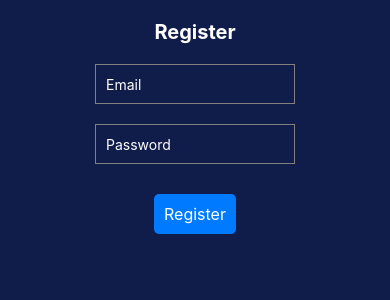
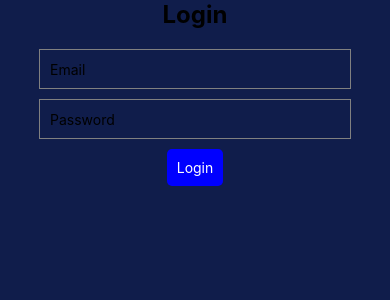
Before and after one commit to acajvan/b-tesla-app, a React Native app: screen /Login in a window 390 px wide. Before the commit this address had no page. Shown: the top 300 px of the page. Built offline with nearby package versions, Linux system fonts and the light colour scheme; what expo-localization would draw is missing.

Commit message:
full implementation of basic login and registration

```diff
--- a/App.js
+++ b/App.js
@@ -6,6 +6,7 @@ import MainScreen from './src/screens/MainScreen';
 import TicketCreationScreen from './src/screens/TicketCreationScreen';
 import viewTicketsScreen from "./src/screens/ViewTicketsScreen";
 import Register from "./src/screens/Register";
+import Login from "./src/screens/Login";
 import { LanguageProvider } from "./src/components/LanguageContext";
 
 
@@ -26,6 +27,7 @@ const App = () => {
           <NavigationContainer theme={DarkTheme}>
             <Stack.Navigator screenOptions={{headerShown: false, animation: "slide_from_right" }} initialRouteName="Register">
                 <Stack.Screen name="Register" component={Register} />
+                <Stack.Screen name="Login" component={Login} />
                 <Stack.Screen name="Main" component={MainScreen} />
                 <Stack.Screen name="CreateTicket" component={TicketCreationScreen} />
                 <Stack.Screen name="ViewTicket" component={viewTicketsScreen} />
--- a/src/screens/Login.js
+++ b/src/screens/Login.js
@@ -0,0 +1,112 @@
+import AsyncStorage from '@react-native-async-storage/async-storage';
+import { useNavigation } from '@react-navigation/native';
+import { StatusBar } from 'expo-status-bar'
+import React, { useState } from 'react'
+import { View, Text, TextInput, TouchableOpacity, StyleSheet } from 'react-native';
+import { SafeAreaView } from 'react-native-safe-area-context'
+
+const Login = () => {
+
+    const [email, setEmail] = useState('');
+    const [password, setPassword] = useState('');
+    const [error, setError] = useState('');
+    const navigation = useNavigation();
+
+    const handleLogin = async () => {
+        try {
+            const response = await fetch('http://192.168.0.37:3600/auth/login', {
+                method: 'POST',
+                headers: {
+                    'Content-Type': 'application/json',
+                },
+                body: JSON.stringify({
+                    email,
+                    password,
+                }),
+            });
+
+            const data = await response.json();
+
+            if (!response.ok) {
+                throw new Error(data.message || 'Login failed');
+            }
+
+            // Handle successful login here (e.g., navigate to another screen, store tokens)
+            await AsyncStorage.setItem('accessToken', data.accessToken);
+            await AsyncStorage.setItem('refreshToken', data.refreshToken);
+
+            navigation.navigate('Main');
+            console.log('Login successful:', data);
+            setError('');
+
+        } catch (error) {
+            console.error('Login error:', error);
+            setError(error.message);
+        }
+    };
+
+
+
+  return (
+    <SafeAreaView>
+        <StatusBar />
+        <View style={styles.container}>
+            <Text style={styles.title}>Login</Text>
+            <TextInput
+                style={styles.input}
+                placeholder="Email"
+                value={email}
+                onChangeText={setEmail}
+            />
+            <TextInput
+                style={styles.input}
+                placeholder="Password"
+                value={password}
+                onChangeText={setPassword}
+                secureTextEntry
+            />
+            <TouchableOpacity
+                style={styles.button}
+                onPress={handleLogin}>
+                <Text style={styles.buttonText}>Login</Text>
+            </TouchableOpacity>
+            {error ? <Text style={styles.errorText}>{error}</Text> : null}
+        </View>
+    </SafeAreaView>
+  )
+}
+
+const styles = StyleSheet.create({
+    container: {
+
+        justifyContent: 'center',
+        alignItems: 'center'
+    },
+    title: {
+        fontSize: 24,
+        fontWeight: 'bold',
+        marginBottom: 20
+    },
+    input: {
+        width: '80%',
+        height: 40,
+        borderColor: 'gray',
+        borderWidth: 1,
+        padding: 10,
+        marginBottom: 10
+    },
+    button: {
+        backgroundColor: 'blue',
+        padding: 10,
+        borderRadius: 5
+    },
+    buttonText: {
+        color: 'white'
+    },
+    errorText: {
+        color: 'red',
+        marginTop: 10
+    }
+});
+
+export default Login
--- a/src/screens/Register.js
+++ b/src/screens/Register.js
@@ -1,17 +1,37 @@
-import React, { useState } from "react";
-import { View, Text, StyleSheet, TouchableOpacity, TextInput, Button } from "react-native";
+import React, { useRef, useState } from "react";
+import { View, Text, StyleSheet, TouchableOpacity, TextInput, Button, Animated } from "react-native";
 import { SafeAreaView } from "react-native-safe-area-context";
 import { StatusBar } from "expo-status-bar";
 import { useLanguage } from "../components/LanguageContext";
 import i18n from "../locales/i18n";
+import {useNavigation} from "@react-navigation/native";
 import {useTranslation} from "react-i18next";
 
 const Register = () => {
     const [email, setEmail] = useState('');
     const [password, setPassword] = useState('');
     const [error, setError] = useState('');
+    const navigation = useNavigation();
 
     const { t } = useTranslation();
+
+    const fadeAnim = useRef(new Animated.Value(0)).current;
+
+    const fadeIn = () => {
+        Animated.timing(fadeAnim, {
+            toValue: 1,
+            duration: 2000,
+            useNativeDriver: true
+        }).start();
+    };
+
+    const fadeOut = () => {
+        Animated.timing(fadeAnim, {
+            toValue: 0,
+            duration: 2000,
+            useNativeDriver: true
+        }).start();
+    }
 
     const handleRegister = async () => {
         try {
@@ -33,6 +53,12 @@ const Register = () => {
             }
 
             console.log('Registration successful:', data);
+            fadeIn();
+            setTimeout(() => {
+                fadeOut();
+                navigation.navigate('Login');
+            }, 3000)
+            setError('');
             // Registration successful - navigate to login screen or show success message
         } catch (error) {
             console.error('Failed to register:', error);
@@ -55,6 +81,9 @@ const Register = () => {
                     <Text style={styles.buttonText}>Register</Text>
                 </TouchableOpacity>
                 {error ? <Text style={styles.errorText}>{error}</Text> : null}
+                <Animated.View style={[styles.fadeView, { opacity: fadeAnim}]}>
+                    <Text>Registration successful</Text>
+                </Animated.View>
             </View>
         </SafeAreaView>
 
@@ -98,6 +127,17 @@ const styles = StyleSheet.create({
         color: 'white',
         fontSize: 16,
     },
+    fadeView: {
+        position: 'absolute',
+        left: '50%',
+        top: '50%',
+        transform: [{ translateX: -100 }, { translateY: -50 }],
+        backgroundColor: 'green',
+        padding: 10,
+        borderRadius: 5,
+        width: 200,
+        alignItems: 'center',
+    },
 });
 
 export default Register;
```
